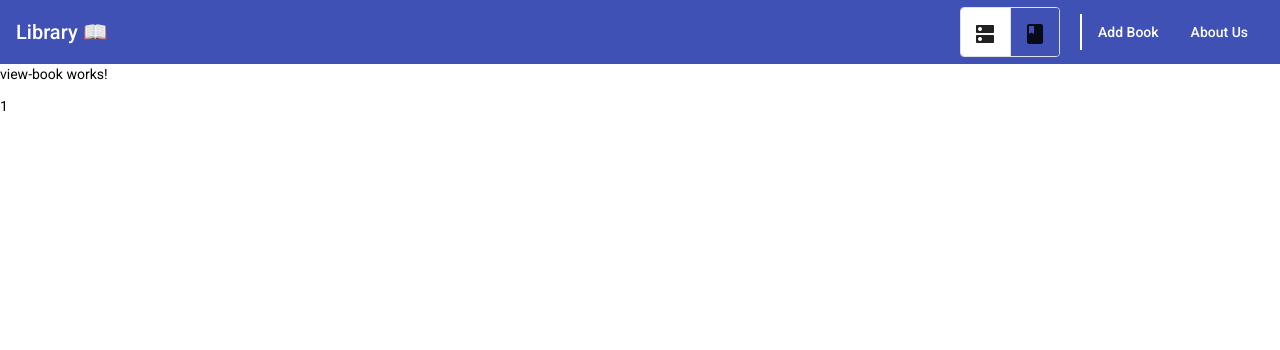
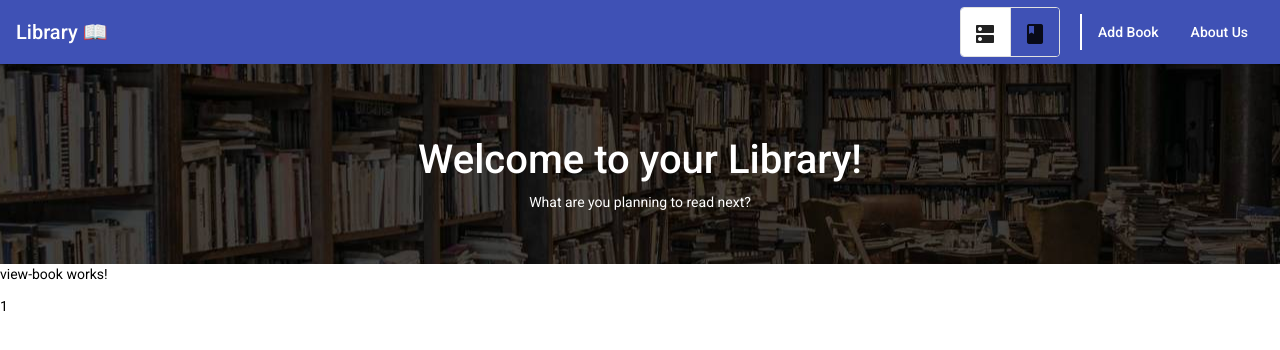
Before and after one commit to Werewolfgenesis/LibraryWeb, an Angular app in the folder client/: page /books/1 in a window 1280 px wide. Shown: the top 350 px of the page. Built offline with nearby package versions, Linux system fonts and the light colour scheme.

Commit message:
feat(server): separate canvas as component

```diff
--- a/client/src/app/app.component.html
+++ b/client/src/app/app.component.html
@@ -1,2 +1,3 @@
 <app-navbar></app-navbar>
+<app-canvas></app-canvas>
 <router-outlet></router-outlet>
--- a/client/src/app/app.module.ts
+++ b/client/src/app/app.module.ts
@@ -14,6 +14,7 @@ import {RouterModule, Routes} from "@angular/router";
 import {FormsModule} from "@angular/forms";
 import { SearchComponent } from './components/search/search.component';
 import { BooksCardListComponent } from "./components/books-card-list/books-card-list.component";
+import { CanvasComponent } from './components/canvas/canvas.component';
 
 const routes: Routes = [
   {
@@ -40,6 +41,7 @@ const routes: Routes = [
     ViewBookComponent,
     AddBookComponent,
     SearchComponent,
+    CanvasComponent,
   ],
   imports: [
     BrowserModule,
--- a/client/src/app/components/books-list/books-list.component.css
+++ b/client/src/app/components/books-list/books-list.component.css
@@ -2,23 +2,6 @@ table {
   width: 100%;
   margin-top: 0;
   padding-top: 0;
-}
-
-.canvas {
-  background: url("../../../assets/img/library.jpg") center;
-  width: 100%;
-  height: 25vh;
-  color: white;
-  text-align: center;
-}
-
-.canvas h2, p {
-  animation: 1s ease-out 0s 1 popUp;
-}
-
-.canvas h2 {
-  font-size: 40px;
-  padding-top: 10vh;
 }
 
 .mat-card {
@@ -51,13 +34,3 @@ table {
   background-color: #3f51b5;
   color: white;
 }
-
-
-@keyframes popUp {
-  0% {
-    opacity: 0;
-  }
-  100% {
-    opacity: 1;
-  }
-}
--- a/client/src/app/components/books-list/books-list.component.html
+++ b/client/src/app/components/books-list/books-list.component.html
@@ -1,8 +1,3 @@
-<div class="canvas">
-  <h2>Welcome to your Library!</h2>
-  <p>What are you planning to read next?</p>
-</div>
-
 <mat-card class="example-full-width" appearance="fill">
   <input
     type="text"
--- /dev/null
+++ b/client/src/app/components/canvas/canvas.component.css
@@ -0,0 +1,25 @@
+.canvas {
+  background: url("../../../assets/img/library.jpg") center;
+  width: 100%;
+  height: 25vh;
+  color: white;
+  text-align: center;
+}
+
+.canvas h2, p {
+  animation: 1s ease-out 0s 1 popUp;
+}
+
+.canvas h2 {
+  font-size: 40px;
+  padding-top: 10vh;
+}
+
+@keyframes popUp {
+  0% {
+    opacity: 0;
+  }
+  100% {
+    opacity: 1;
+  }
+}
--- /dev/null
+++ b/client/src/app/components/canvas/canvas.component.html
@@ -0,0 +1,4 @@
+<div class="canvas">
+  <h2>Welcome to your Library!</h2>
+  <p>What are you planning to read next?</p>
+</div>
--- /dev/null
+++ b/client/src/app/components/canvas/canvas.component.ts
@@ -0,0 +1,15 @@
+import { Component, OnInit } from '@angular/core';
+
+@Component({
+  selector: 'app-canvas',
+  templateUrl: './canvas.component.html',
+  styleUrls: ['./canvas.component.css']
+})
+export class CanvasComponent implements OnInit {
+
+  constructor() { }
+
+  ngOnInit(): void {
+  }
+
+}
```
Also changed, not shown: 1 other file (tests, documents, lock files or other folders).
